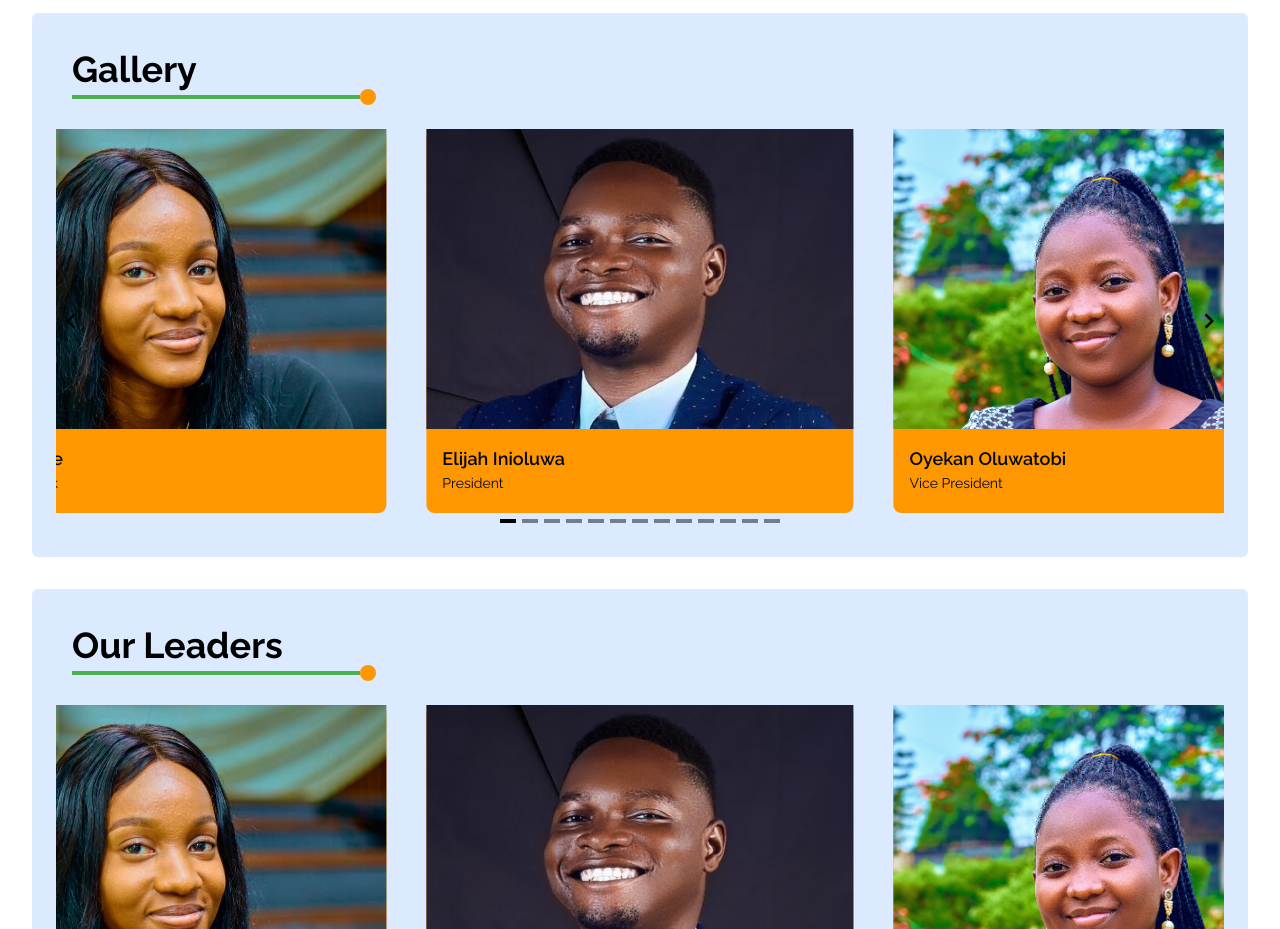
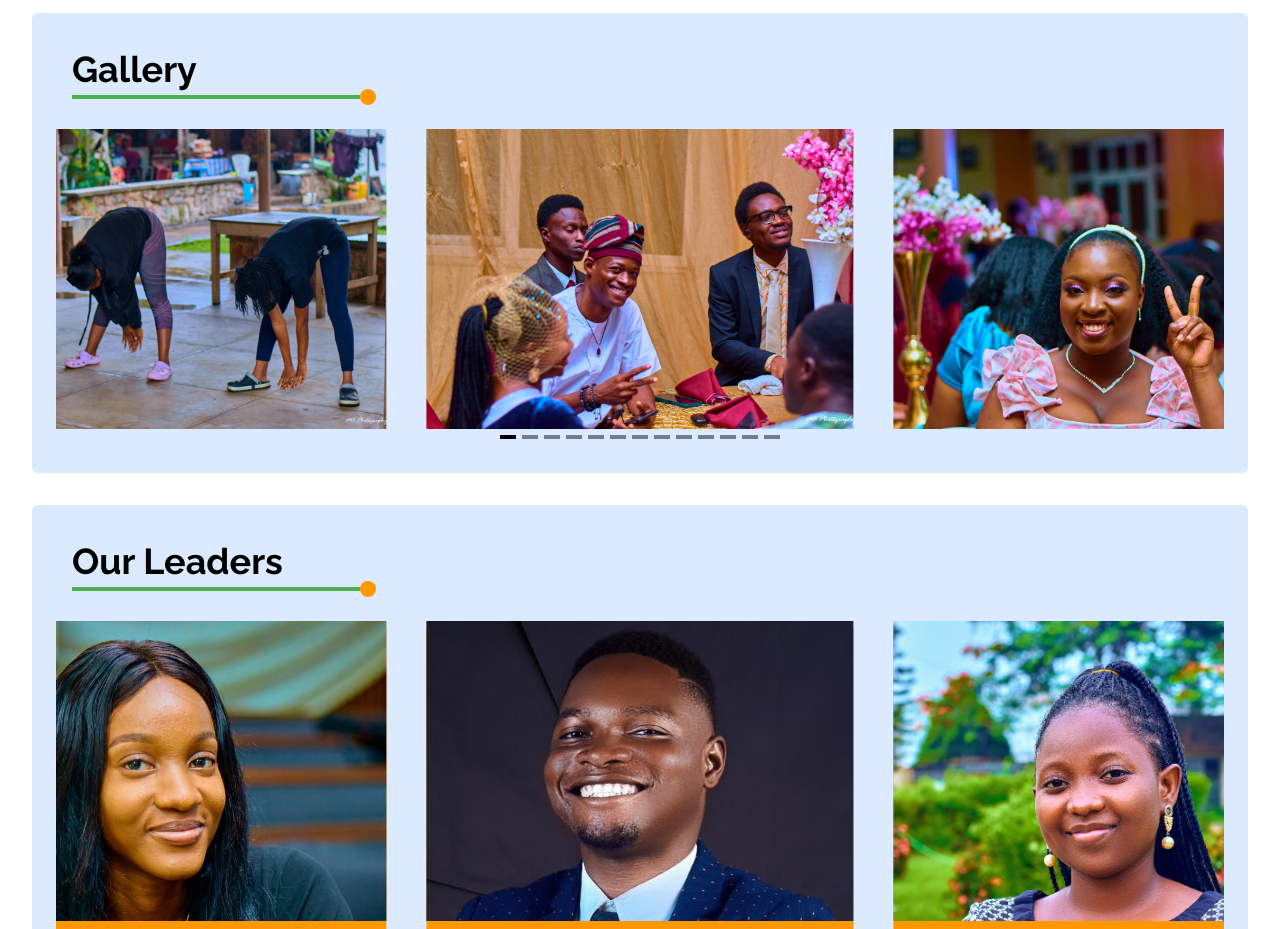
Before and after one commit to devPhysios/aps-website-frontend, a Vue app: page / in a window 1280 px wide. Shown: the part 1200-2129 px from the top of the page. Built offline with nearby package versions, Linux system fonts and the light colour scheme.

Commit message:
Modifications to gallery carousel

```diff
--- a/src/components/GalleryCarousel.vue
+++ b/src/components/GalleryCarousel.vue
@@ -20,14 +20,20 @@
           :key="index"
         >
           <div
-            class="w-full rounded-lg text-gray-950 text-xl bg-aps-orange "
+            class="w-full h-[300px] rounded-lg text-gray-950 text-xl relative"
           >
-            <div class="h-[300px] w-full">
+            <div class="h-full w-full">
               <img class="h-full w-full object-cover" :src= data.imgBg>
             </div>
-            <div class="m-1 p-1 md:m-3">
-              <h3 class="md:text-lg text-[14px] font-semibold">{{ data.name}}</h3>
-              <p class="text-[12px] md:text-sm mb-1">{{ data.title }}</p>
+            <div class=" transition-all duration-75 w-full h-full absolute z-20 top-0 left-0 opacity-0 hover:opacity-50">
+              <div class="bg-aps-orange h-full w-full">
+                <div class="pt-[120px]">
+                  <h3 class="md:text-lg text-[14px] font-semibold">{{ data.name}}</h3>
+                  <p class="text-[12px] md:text-sm mb-1">{{ data.title }}</p>
+                </div>
+
+              </div>
+
             </div>
           </div>
         </Slide>
@@ -49,81 +55,81 @@
 
     const carouselData = ref([
       {
-        name: `Elijah Inioluwa`,
-        title: "President",
-        imgBg: 'src/assets/images/excos/exco1.jpg',
+        name: `Dinner Pictures`,
+        title: "Every Level",
+        imgBg: 'src/assets/images/DSC_0450.jpg',
       },
 
       {
-        name: `Oyekan Oluwatobi`,
-        title: "Vice President",
-        imgBg: 'src/assets/images/excos/exco2.png',
+        name: `Dinner Pictures`,
+        title: "Every Level",
+        imgBg: 'src/assets/images/DSC_0457.jpg',
       },
 
       {
-        name: `Olajide Ayomide`,
-        title: "General Secretary",
-        imgBg: 'src/assets/images/excos/exco3.jpg',
+        name: `Dinner Pictures`,
+        title: "Every Level",
+        imgBg: 'src/assets/images/DSC_0554.jpg',
       },
 
       {
-        name: `Adeniran Happiness`,
-        title: "Assistant General Secretary",
-        imgBg: 'src/assets/images/excos/exco4.jpg',
+        name: `Dinner Pictures`,
+        title: "Every Level",
+        imgBg: 'src/assets/images/DSC_0560.jpg',
       },
 
       {
-        name: `Mustapha Ogo-Oluwa`,
-        title: "Public Relations Officer",
-        imgBg: 'src/assets/images/excos/exco5.jpg',
+        name: `Dinner Pictures`,
+        title: "Every Level",
+        imgBg: 'src/assets/images/DSC_0682.jpg',
       },
 
       {
-        name: `Awopegba Jonadab`,
-        title: "Social Secretary",
-        imgBg: 'src/assets/images/excos/exco6.jpg',
+        name: `Dinner Pictures`,
+        title: "Every Level",
+        imgBg: 'src/assets/images/DSC_0685.jpg',
       },
 
       {
-        name: `Akinwola Oluwasegun`,
-        title: "Sports Secretary",
-        imgBg: 'src/assets/images/excos/exco7.jpg',
+        name: `Dinner Pictures`,
+        title: "Every Level",
+        imgBg: 'src/assets/images/DSC_0687.jpg',
       },
 
       {
-        name: `Moshood Babatunde`,
-        title: "Financial Secretary",
-        imgBg: 'src/assets/images/excos/exco8.jpg',
+        name: `Dinner Pictures`,
+        title: "Every Level",
+        imgBg: 'src/assets/images/DSC_0720.jpg',
       },
 
       {
-        name: `Olanrewaju Timileyin`,
-        title: "Treasurer",
-        imgBg: 'src/assets/images/excos/exco9.jpg',
+        name: `Dinner Pictures`,
+        title: "Every Level",
+        imgBg: 'src/assets/images/DSC_0777.jpg',
       },
 
       {
-        name: `Adebayo Samuel`,
-        title: "Special Duties Officer",
-        imgBg: 'src/assets/images/excos/exco10.jpg',
+        name: `APS Fit`,
+        title: "Every Level",
+        imgBg: 'src/assets/images/IMG_0846.jpg',
       },
 
       {
-        name: `Solomon Oluwatodimu`,
-        title: "Senate President",
-        imgBg: 'src/assets/images/excos/exco11.jpg',
+        name: `APS Fit`,
+        title: "Every Level",
+        imgBg: 'src/assets/images/IMG_0848.jpg',
       },
 
       {
-        name: `Goodluck Omotayo`,
-        title: "Deputy Senate President",
-        imgBg: 'src/assets/images/excos/exco12.jpg',
+        name: `APS Fit`,
+        title: "Every Level",
+        imgBg: 'src/assets/images/IMG_0849.jpg',
       },
 
       {
-        name: `Egun Jane`,
-        title: "Senate Clerk",
-        imgBg: 'src/assets/images/excos/exco13.jpg',
+        name: `APS Fit`,
+        title: "Every Level",
+        imgBg: 'src/assets/images/IMG_0850.jpg',
       },
     ])
 
```
